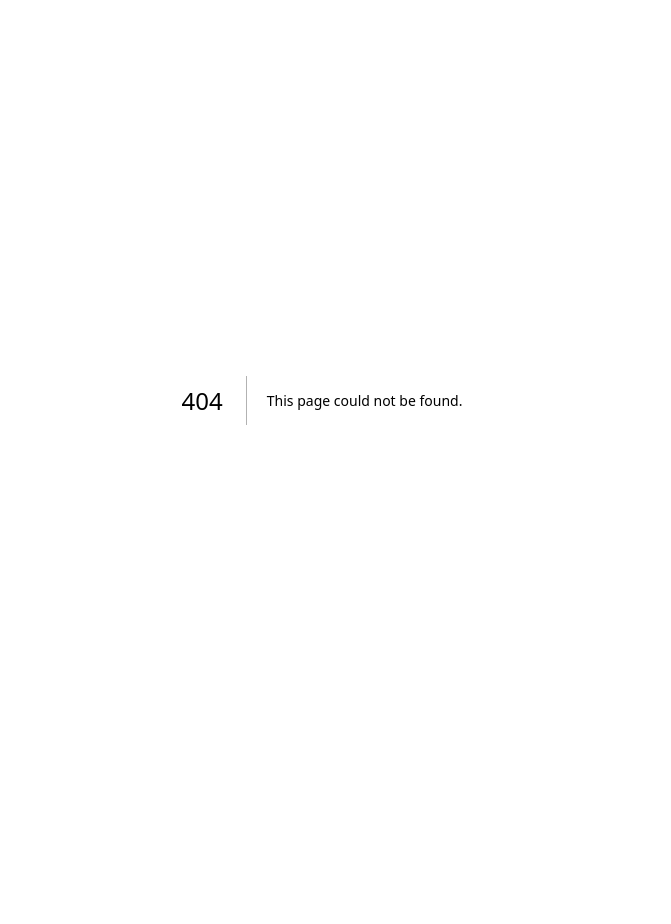
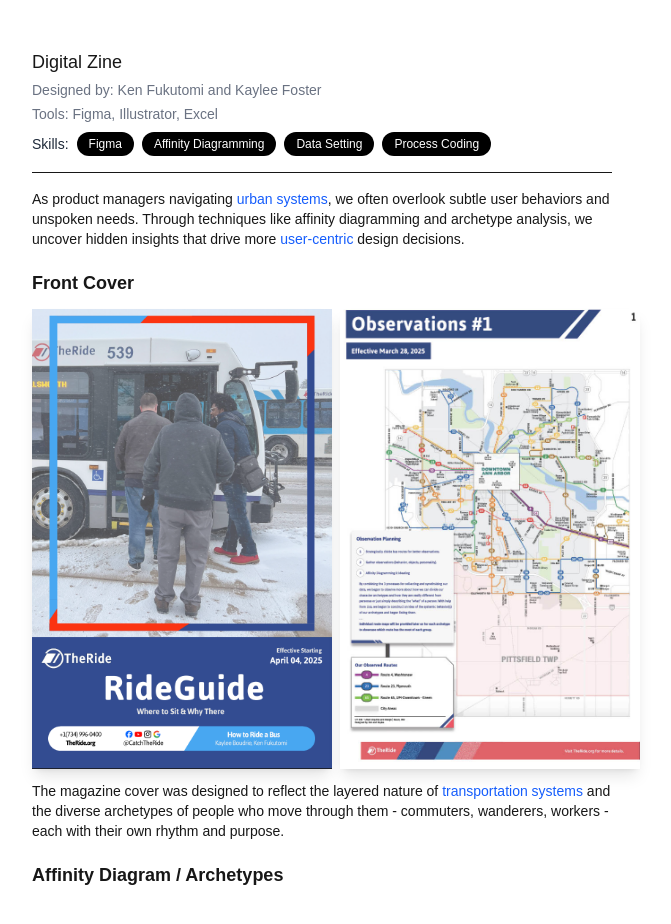
Before and after one commit to kfukutom/ken, a Next.js app: page /design/zine in a window 1280 px wide. Before the commit this address had no page. Shown: the top 924 px of the page, without its empty margins (318-989 px from the left). Before the commit the page ends 800 px from the top, so only its background shows below. Built offline with nearby package versions, Linux system fonts and the light colour scheme; what tailwindcss-animated would draw is missing.

Commit message:
Fixed everything

```diff
--- a/app/design/page.tsx
+++ b/app/design/page.tsx
@@ -21,7 +21,7 @@
             <p className="font-medium">ii. digital zine | <span className="text-sm text-gray-500">Figma, Miro</span></p>
             <p className="text-gray-400 font-extralight text-xs">Partner: Kaylee Foster</p>
             <p className="font-thin text-gray-500">Designed an digital magazine outling various character archetypes of an observed environment.</p>
-            <a href="/design/urban-screens" className="text-blue-600 underline hover:text-blue-800 transition">
+            <a href="/design/zine" className="text-blue-600 underline hover:text-blue-800 transition">
             view project
             </a>
         </div>
--- /dev/null
+++ b/app/design/zine/page.tsx
@@ -0,0 +1,61 @@
+import Image from "next/image";
+import page1 from "@/public/Page1.png";
+import page2 from "@/public/page2.jpg";
+
+export default function Home() {
+    return (
+        <div className="animate-fade-left bg-white animate-once animate-ease-linear px-4 sm:px-12 md:px-24 lg:px-36 xl:px-[350px] py-12">
+            <h1 className="text-lg font-light">Digital Zine</h1>
+            <p className="text-sm font-light text-gray-500 mt-1">
+                Designed by: Ken Fukutomi and Kaylee Foster
+            </p>
+            <p className="text-sm font-light text-gray-500 mt-1">
+                Tools: Figma, Illustrator, Excel
+            </p>
+
+            <div className="flex flex-row flex-wrap items-center gap-2 mt-2">
+                <p className="text-sm font-light text-gray-800">Skills:</p>
+                <div className="bg-black text-white rounded-full text-xs px-3 py-1">
+                    Figma
+                </div>
+                <div className="bg-black text-white rounded-full text-xs px-3 py-1">
+                    Affinity Diagramming
+                </div>
+                <div className="bg-black text-white rounded-full text-xs px-3 py-1">
+                    Data Setting
+                </div>
+                <div className="bg-black text-white rounded-full text-xs px-3 py-1">
+                    Process Coding
+                </div>
+            </div>
+
+            <hr className="my-4" />
+
+            <p className="text-sm font-light">
+                As product managers navigating <span className="text-blue-600">urban systems</span>, we often overlook subtle user behaviors and unspoken needs. Through techniques like affinity diagramming and archetype analysis, we uncover hidden insights that drive more <span className="text-blue-600">user-centric</span> design decisions.
+            </p>
+
+            <h1 className="mt-5 text-lg font-bold">Front Cover</h1>
+            <div className="flex flex-row gap-2">
+                <Image
+                    className="shadow-lg mt-3"
+                    src={page1}
+                    alt="Page 1"
+                    width={300}
+                    height={300}
+                />
+                <Image
+                    className="shadow-lg mt-3"
+                    src={page2}
+                    alt="Page 2"
+                    width={300}
+                    height={300}
+                />
+            </div>
+            <p className="mt-3 text-sm font-light">
+                The magazine cover was designed to reflect the layered nature of <span className="text-blue-600">transportation systems</span> and the diverse archetypes of people who move through them - commuters, wanderers, workers - each with their own rhythm and purpose.
+            </p>
+            <h1 className="mt-5 text-lg font-bold">Affinity Diagram / Archetypes</h1>
+        </div>
+    );
+}
--- a/components/Bio.tsx
+++ b/components/Bio.tsx
@@ -4,7 +4,7 @@
   return (
     <div className="flex flex-col gap-2 pb-6">
       <p className="text-sm text-gray-600">
-        CS, Math @{" "}
+        Data Science, Math @{" "}
         <span className="text-yellow-600">Michigan</span>
       </p>
       <p className="text-sm text-gray-600">
@@ -20,7 +20,7 @@
         & building digital experiences 📌
       </p>
       <p className="text-sm text-gray-600">
-        I have a <span className="font-bold">passion</span> for active transportation, writing clean code, and ux-designing.
+        I have a <span className="font-bold">passion</span> for active transportation, writing clean code, and designing.
       </p>
     </div>
   );
```
Also changed, not shown: public/Page1.png (added), public/page2.jpg (added).
